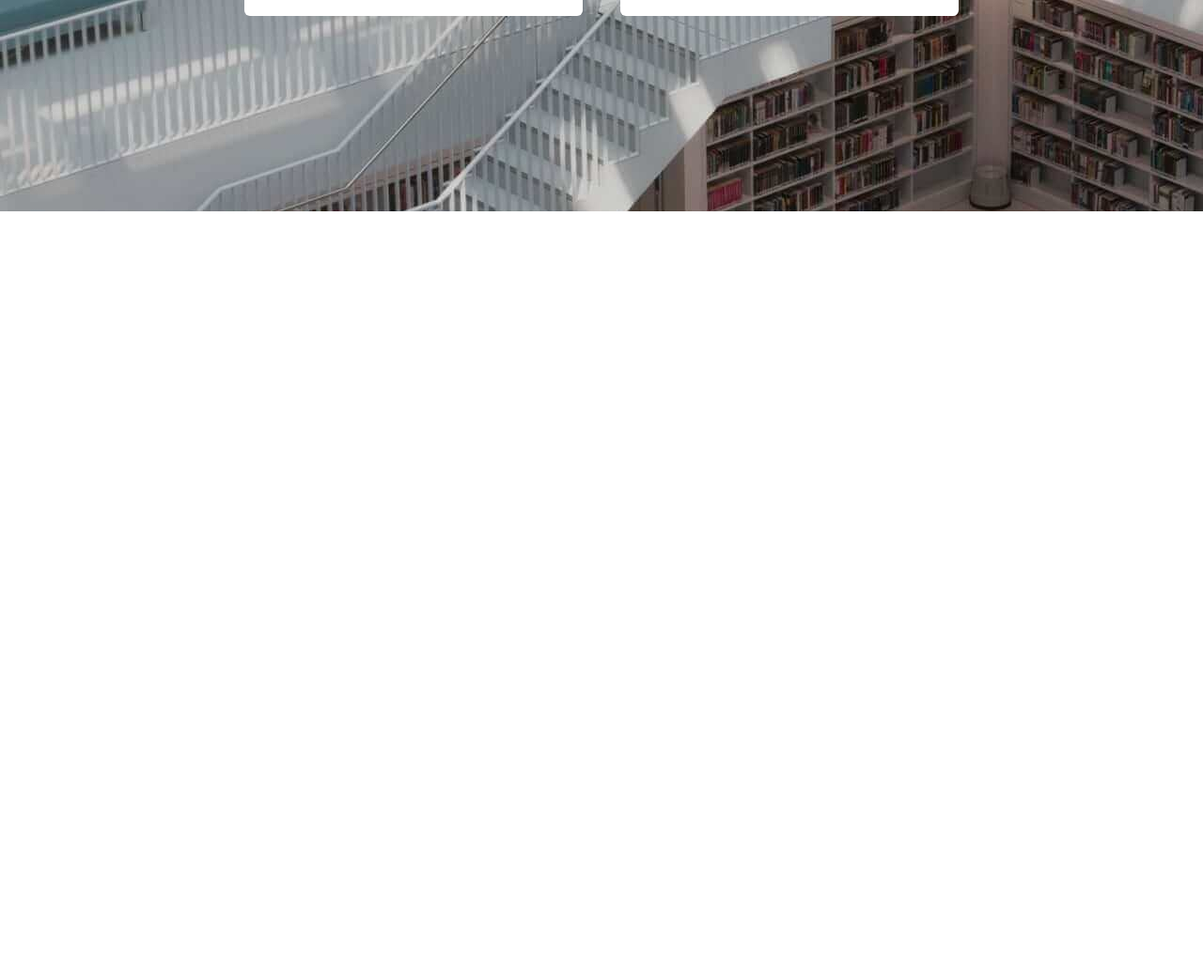
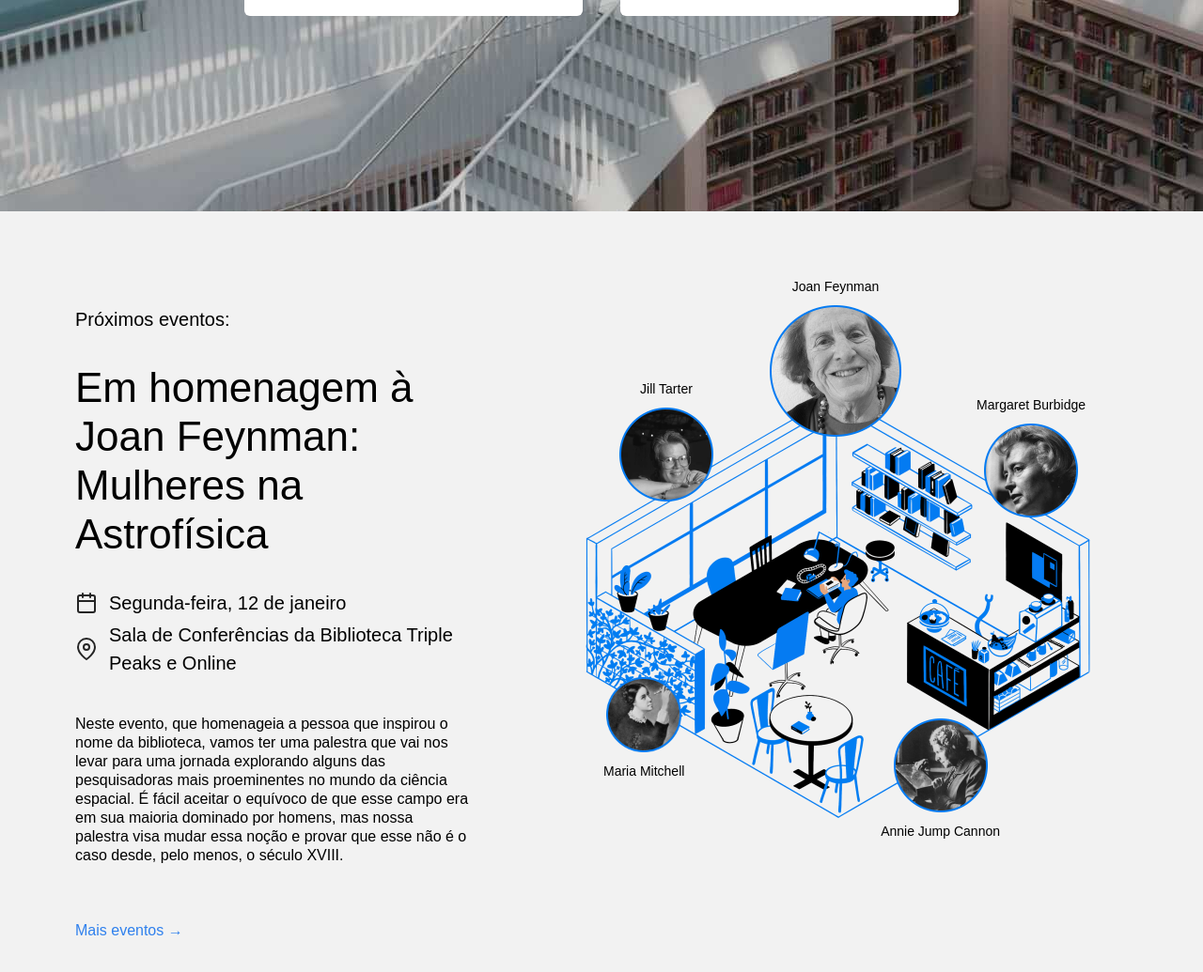
Before and after one commit to PublioMello/web_project_library_pt, a plain HTML site: page index.html in a window 1280 px wide. Shown: the part 1937-2972 px from the top of the page at 94% size. Before the commit the page ends 2162 px from the top, so only its background shows below. Drawn offline with Linux system fonts and the light colour scheme.

Commit message:
Sprtin 3 finalizada

```diff
--- a/index.html
+++ b/index.html
@@ -24,7 +24,7 @@
               <a class="nav__link" href="#staff">Escolhas da Equipe</a>
             </li>
             <li>
-              <a class="nav__link">Eventos</a>
+              <a class="nav__link" href="#next_events">Eventos</a>
             </li>
             <li>
               <a class="nav__link">Seja um membro</a>
@@ -128,6 +128,94 @@
             </li>
           </ul>
         </section>
+
+        <section class="events" id="next_events">
+          <div class="events__content">
+            <h2 class="events__heading">Próximos eventos:</h2>
+            <h3 class="events__title">
+              Em homenagem à Joan Feynman: Mulheres na Astrofísica
+            </h3>
+            <div class="event-info events__info-section">
+              <div class="event-info__item">
+                <img
+                  src="./images/icon_calendar.svg"
+                  alt="Calendar icon"
+                  class="event-info__icon"
+                />
+                <p class="event-info__text">Segunda-feira, 12 de janeiro</p>
+              </div>
+              <div class="event-info__item">
+                <img
+                  src="./images/icon_pin.svg"
+                  alt="Pin icon"
+                  class="event-info__icon"
+                />
+                <p class="event-info__text">
+                  Sala de Conferências da Biblioteca Triple Peaks e Online
+                </p>
+              </div>
+            </div>
+            <p class="events__description">
+              Neste evento, que homenageia a pessoa que inspirou o nome da
+              biblioteca, vamos ter uma palestra que vai nos levar para uma
+              jornada explorando alguns das pesquisadoras mais proeminentes no
+              mundo da ciência espacial. É fácil aceitar o equívoco de que esse
+              campo era em sua maioria dominado por homens, mas nossa palestra
+              visa mudar essa noção e provar que esse não é o caso desde, pelo
+              menos, o século XVIII.
+            </p>
+            <a href="#" class="events__more">Mais eventos &rarr;</a>
+          </div>
+          <!-- Comece a criar a composição aqui -->
+          <div class="events__cover">
+            <img
+              src="/images/cafe.png"
+              alt="fundo cafeteria"
+              class="events__image"
+            />
+            <div class="person person_name_feynman">
+              <p class="person__caption">Joan Feynman</p>
+              <img
+                src="/images/person_feynman.png"
+                alt="foto da fayman"
+                class="person__image person__image_size_l"
+              />
+            </div>
+            <div class="person person_name_burbidge">
+              <p class="person__caption">Margaret Burbidge</p>
+              <img
+                src="/images/person_burbidge.png"
+                alt="foto da burbidge"
+                class="person__image person__image_size_m"
+              />
+            </div>
+            <div class="person person_name_cannon">
+              <img
+                src="/images/person_cannon.png"
+                alt="foto da Cannon"
+                class="person__image person__image_size_m"
+              />
+              <p class="person__caption">Annie Jump Cannon</p>
+            </div>
+            <div class="person person_name_mitchell">
+              <img
+                src="/images/person_mitchell.png"
+                alt="foto da Mitchell"
+                class="person__image person__image_size_s"
+              />
+              <p class="person__caption">Maria Mitchell</p>
+            </div>
+            <div class="person person_name_tarter">
+              <p class="person__caption">Jill Tarter</p>
+              <img
+              src="/images/person_tarter.png"
+              alt="foto da Tarter"
+              class="person__image person__image_size_m"
+              />
+            </div>
+            </div>
+          </div>
+        </section>
       </main>
     </div>
   </body>
--- a/styles/style.css
+++ b/styles/style.css
@@ -156,3 +156,145 @@
   line-height: 20px;
   color: #838383;
 }
+
+/* adicionado para projeto 3 */
+
+.events {
+  padding: 100px 0 120px 80px;
+  display: flex;
+  align-items: start;
+  justify-content: space-between;
+  box-sizing: border-box;
+  background-color: #f2f2f2;
+}
+
+.events__content {
+  flex-basis: 580px;
+}
+
+.events__heading {
+  font-size: 20px;
+  font-weight: 500;
+  line-height: 30px;
+  margin: 0;
+}
+
+.events__title {
+  font-size: 44px;
+  font-weight: 500;
+  line-height: 52px;
+  margin: 32px 0 0;
+}
+
+.events__info-section {
+  margin-top: 32px;
+}
+
+.event-info__item {
+  display: flex;
+  align-items: center;
+  margin-bottom: 4px;
+  font-weight: 500;
+}
+
+.event-info__icon {
+  background-repeat: no-repeat;
+  background-position: center;
+  margin-right: 12px;
+  width: 24px;
+  height: 24px;
+}
+
+.event-info__text {
+  font-size: 20px;
+  font-weight: 500;
+  line-height: 30px;
+  margin: 0;
+}
+
+.events__description {
+  margin: 40px 0 60px;
+}
+
+.events__more {
+  color: #2f80ed;
+  text-decoration: none;
+}
+
+.events__cover {
+  flex-grow: 1;
+  flex-shrink: 0;
+  flex-basis: 780px;
+  max-width: 780px;
+  position: relative;
+}
+
+.events__image {
+  max-width: 100%;
+}
+
+.person {
+  position: absolute;
+  display: flex;
+  align-items: center;
+  flex-direction: column;
+  gap: 10px;
+}
+
+.person_name_feynman {
+  /* Use os valores corretos das propriedades top/right/bottom/left para posicionar o elemento */
+  position: absolute;
+  top: -30px;
+  left: 319px;
+}
+
+.person_name_burbidge {
+  /* Use os valores corretos das propriedades top/right/bottom/left para posicionar o elemento */
+  position: absolute;
+  top: 96px;
+  right: 125px;
+}
+
+.person_name_cannon {
+  /* Use os valores corretos das propriedades top/right/bottom/left para posicionar o elemento */
+  position: absolute;
+  bottom: 18px;
+  right: 216px;
+}
+
+.person_name_mitchell {
+  /* Use os valores corretos das propriedades top/right/bottom/left para posicionar o elemento */
+  position: absolute;
+  bottom: 82px;
+  left: 142px;
+}
+
+.person_name_tarter {
+  /* Use os valores corretos das propriedades top/right/bottom/left para posicionar o elemento */
+  position: absolute;
+  top: 79px;
+  left: 159px;
+
+}
+
+.person__image {
+  max-width: 100%;
+}
+
+.person__image_size_l {
+  width: 140px;
+}
+
+.person__image_size_m {
+  width: 100px;
+}
+
+.person__image_size_s {
+  width: 80px;
+}
+
+.person__caption {
+  text-align: center;
+  font-size: 14px;
+  margin: 0;
+}
```
